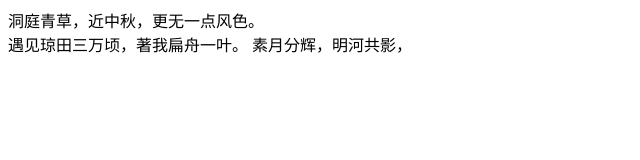
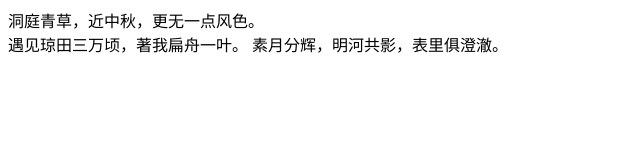
Before and after one commit to sztjtjtj/pap, a plain HTML site: page index.html in a window 1280 px wide. Shown: the whole page, without its empty margins (0-640 px from the left). Drawn offline with Linux system fonts and the light colour scheme.

Commit message:
the fifth commit

```diff
--- a/index.html
+++ b/index.html
@@ -7,7 +7,7 @@
 <body>
 洞庭青草，近中秋，更无一点风色。<br>
 遇见琼田三万顷，著我扁舟一叶。
-素月分辉，明河共影，
+素月分辉，明河共影，表里俱澄澈。
 
 </body>
 </html>
```
